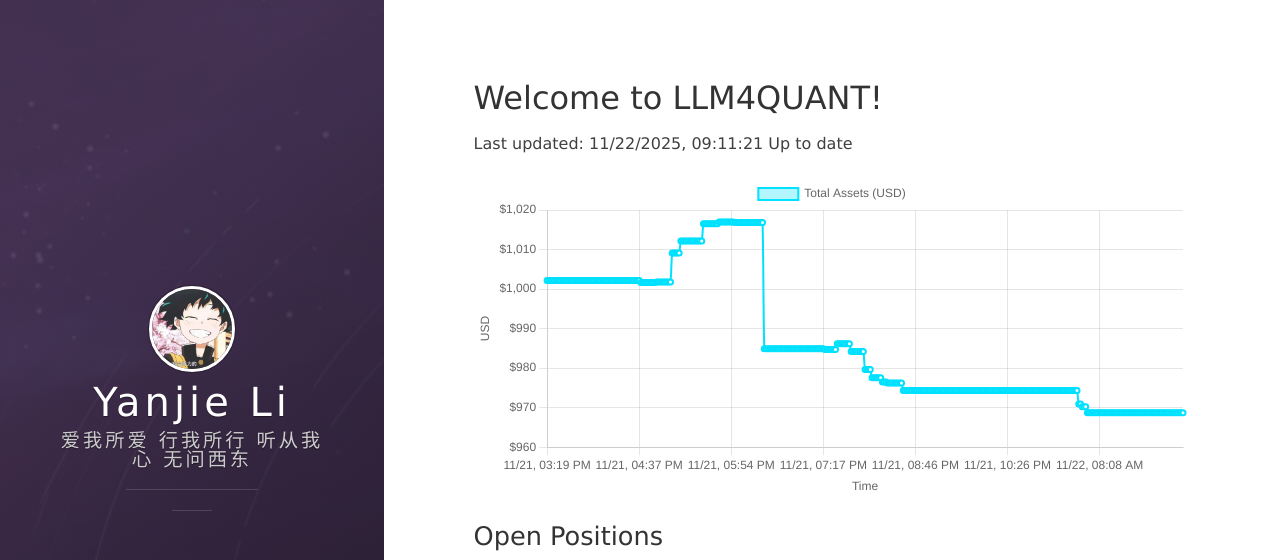
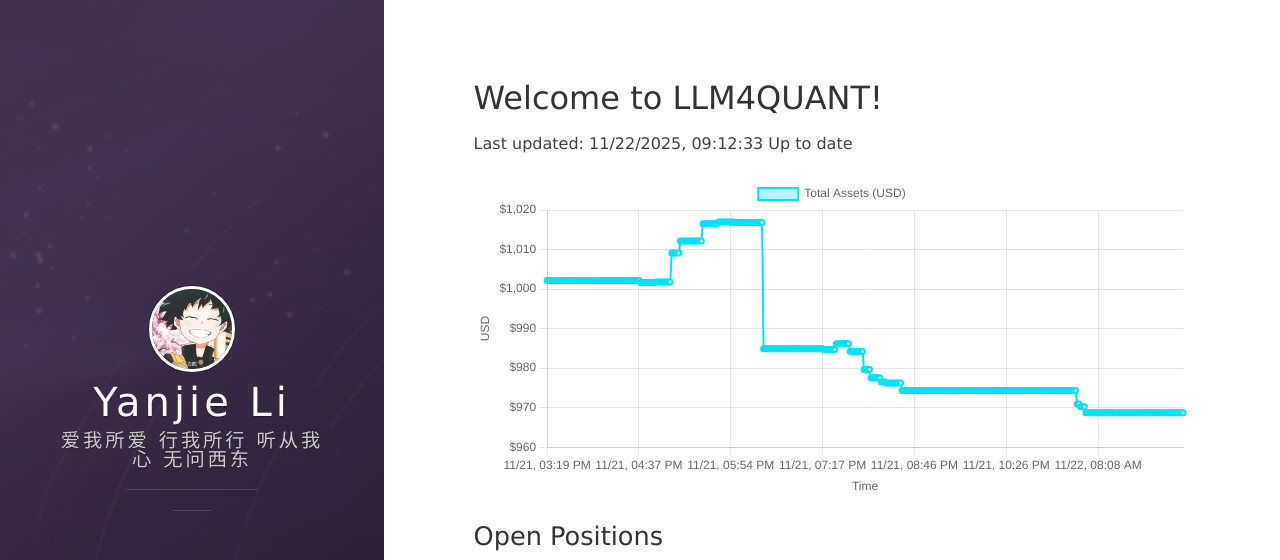
Before and after one commit to leeyegy/leeyegy.github.io, a Jekyll site: the page built from live-trading.html, in a window 1280 px wide and 1026 px high. Shown: the top 560 px of the window. Built offline with Jekyll 4.4.1, drawn with Linux system fonts in a browser that asks for light colours; nearby versions of some CDN libraries.

Commit message:
AccountMonitor: update balance history 2025-11-22T17:12:33+08:00

```diff
--- a/assets/data/binance/balance-history.json
+++ b/assets/data/binance/balance-history.json
@@ -1,5 +1,5 @@
 {
-  "generatedAt": "2025-11-22T17:11:21+08:00",
+  "generatedAt": "2025-11-22T17:12:33+08:00",
   "asset": "total_usd_value",
   "history": [
     {
@@ -1469,6 +1469,10 @@
     {
       "timestamp": "2025-11-22T17:11:21+08:00",
       "totalUsd": 968.69074819
+    },
+    {
+      "timestamp": "2025-11-22T17:12:33+08:00",
+      "totalUsd": 968.69074819
     }
   ]
 }
```
